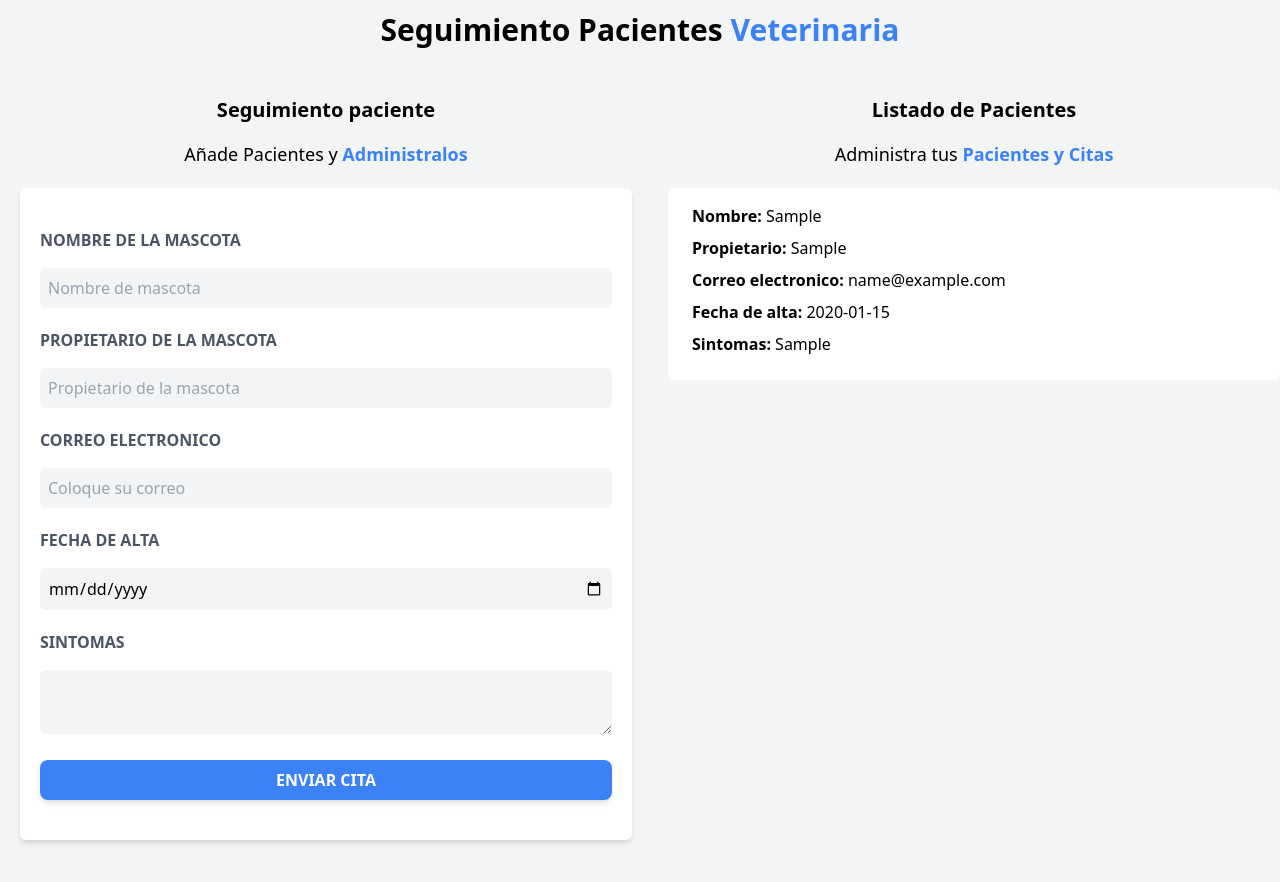
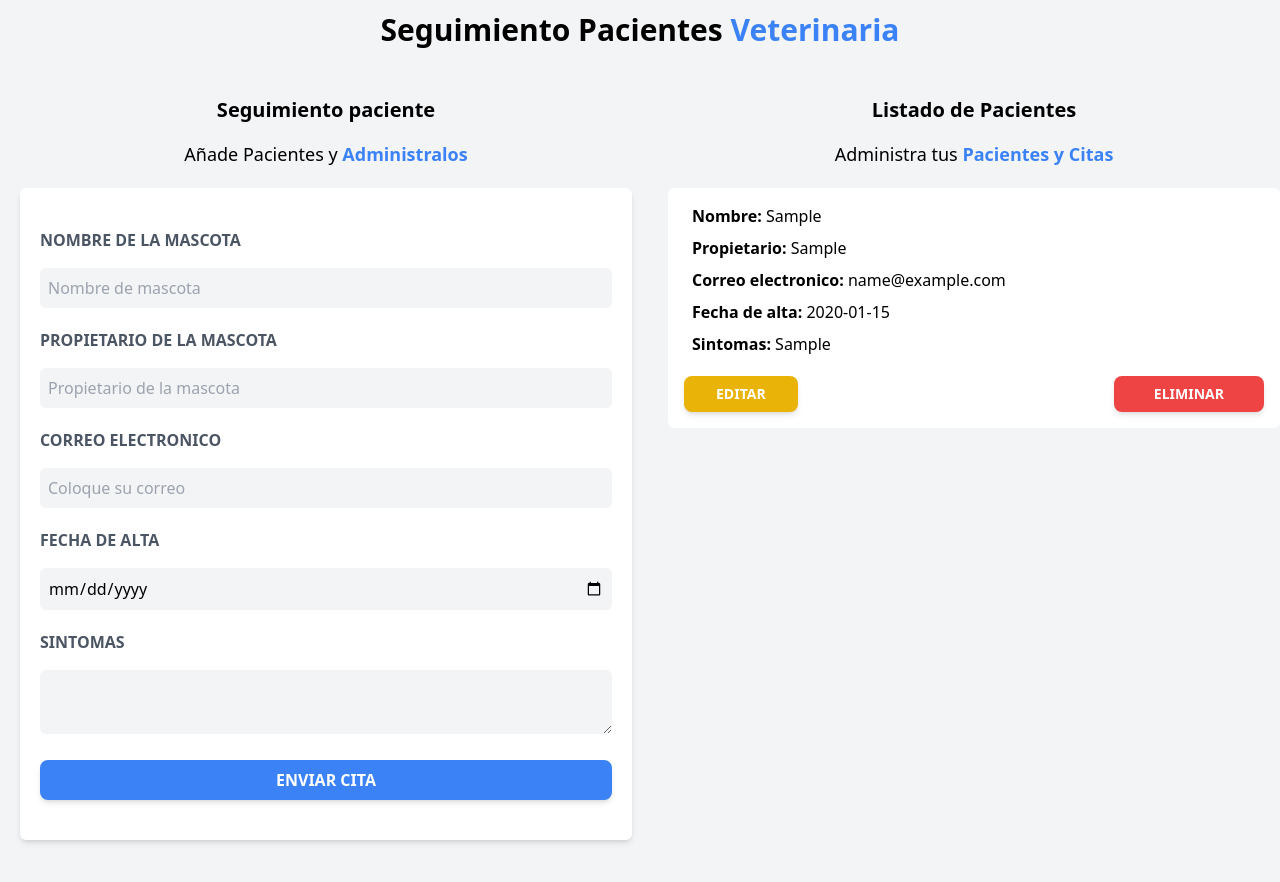
Before and after one commit to Rexpeto/veterianaria-react, a React (Vite) app: page / in a window 1280 px wide. Both pictures are taken after typing "Sample", "Sample", "name@example.com", "2020-01-15", "Sample" into the empty fields and a click on the input "Enviar Cita". Shown: the top 882 px of the page. Built offline with nearby package versions, Linux system fonts and the light colour scheme.

Commit message:
Botones editar y eliminar

```diff
--- a/src/components/Paciente.jsx
+++ b/src/components/Paciente.jsx
@@ -11,6 +11,11 @@ const Paciente = ({paciente}) => {
             <p className="text-md mx-2 mb-2 font-bold">Fecha de alta: <span className="normal-case font-normal">{alta}</span></p>
 
             <p className="text-md mx-2 mb-2 font-bold">Sintomas: <span className="normal-case font-normal">{sintomas}</span></p>
+
+            <div className="flex gap-4 mt-5 items-center justify-between">
+                <button type="button" className="py-2 px-8 bg-yellow-500 rounded-lg shadow-md text-white font-bold hover:bg-yellow-600 transition-colors duration-200 uppercase text-sm">Editar</button>
+                <button type="button" className="py-2 px-10 bg-red-500 rounded-lg shadow-md text-white font-bold hover:bg-red-600 transition-colors duration-200 uppercase text-sm">Eliminar</button>
+            </div>
         </div>
     );
 }
```
